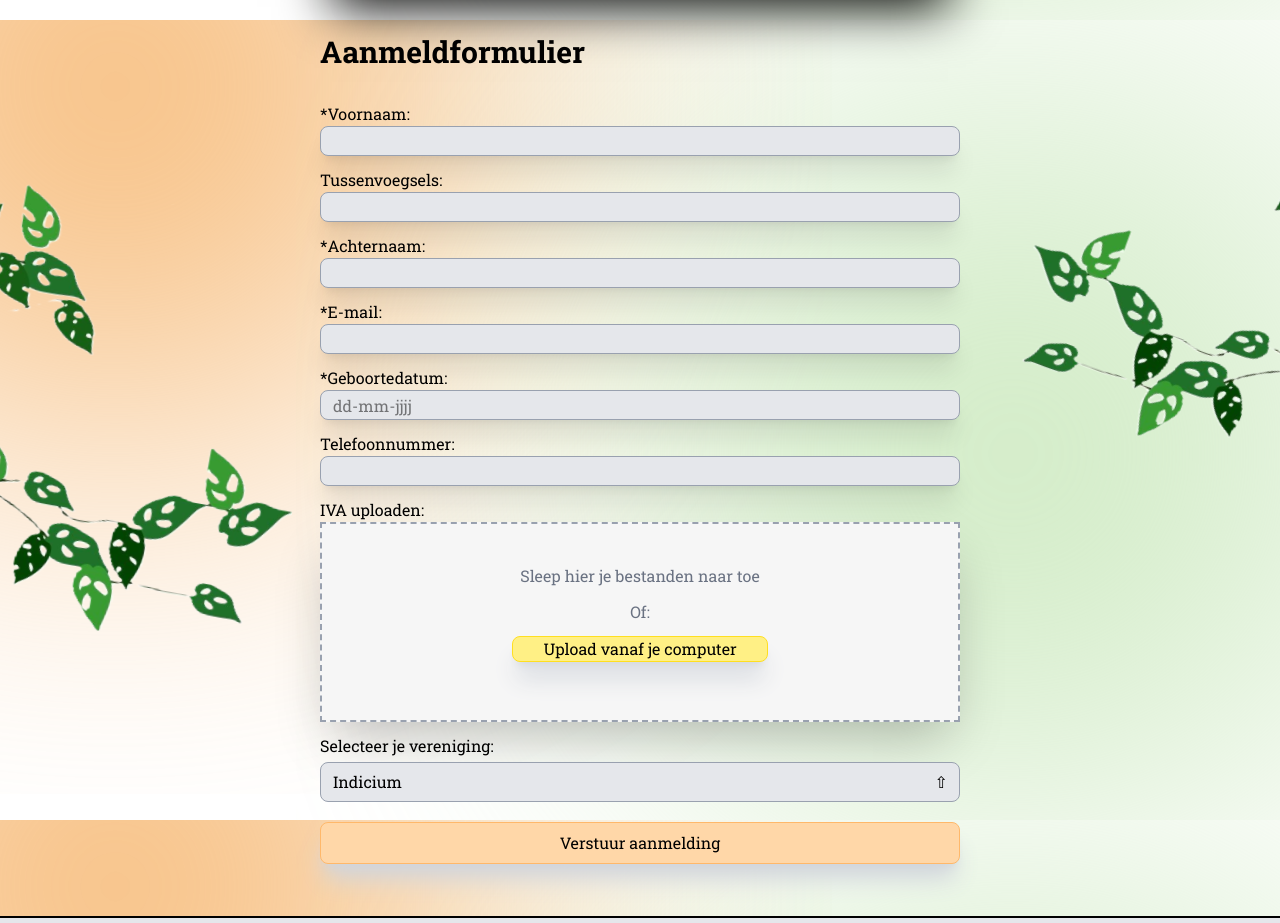
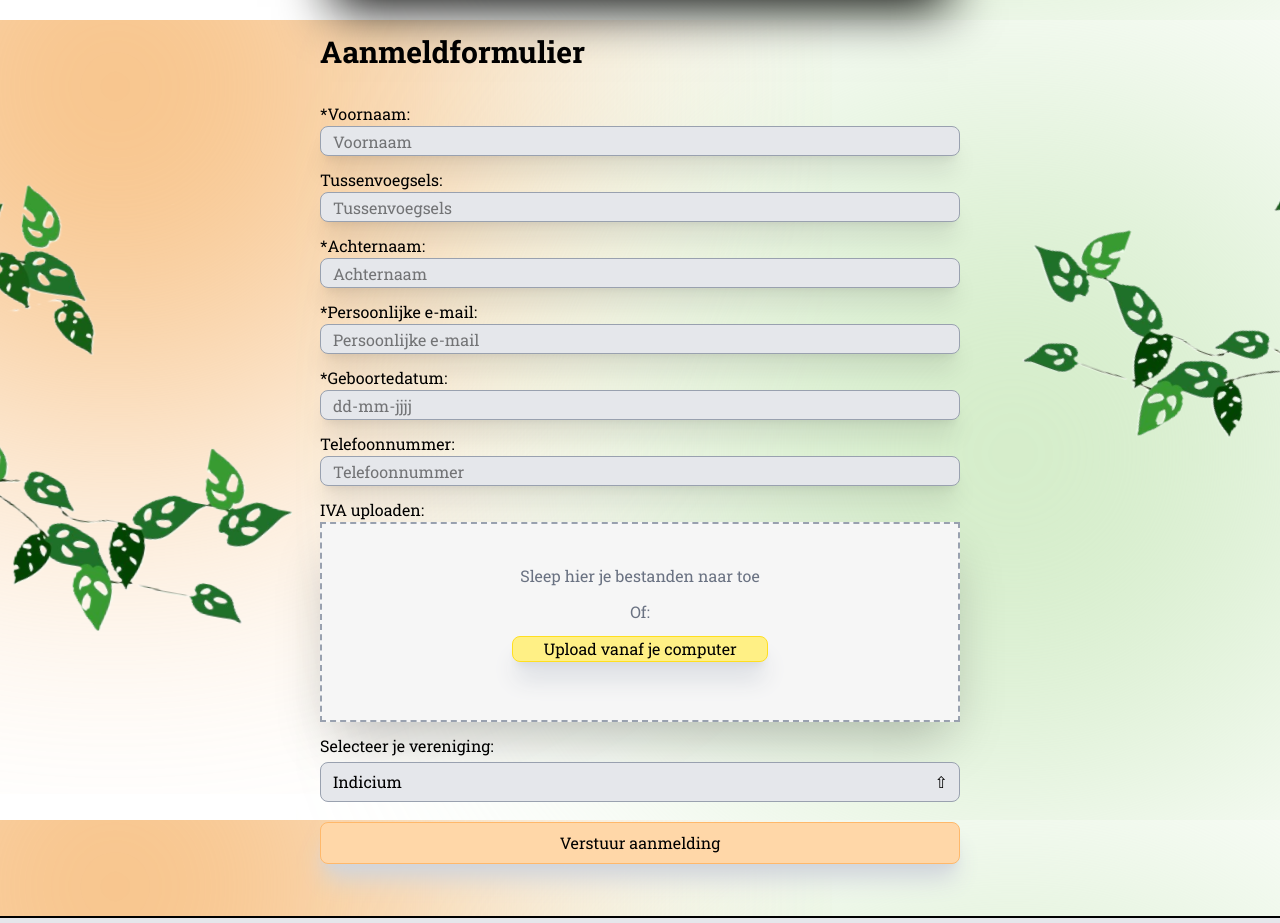
Before and after one commit to sempruijs/pluisie, a SvelteKit app in the folder frontend/: page /register in a window 1280 px wide. Shown: the part 780-1703 px from the top of the page. Built offline with nearby package versions, Linux system fonts and the light colour scheme.

Commit message:
add more placeholders

```diff
--- a/frontend/src/lib/components/LoginDialog.svelte
+++ b/frontend/src/lib/components/LoginDialog.svelte
@@ -29,12 +29,12 @@
 	class="bg-white h-90 w-full max-w-lg md:max-w-xl mx-3 p-8 rounded-lg shadow-2xl"
 >
 	<div class="flex2 my-4">
-		<h1 class="pl-1 font-semibold">E-mail:</h1>
+		<h1 class="pl-1 font-semibold">Persoonlijke e-mail:</h1>
 		<input
 			type="text"
 			bind:value={form.email}
 			class="w-full h-7.5 bg-gray-200 shadow-xl border px-3 border-gray-400 shadow-gray-200 rounded-lg outline-none selecttext"
-			placeholder="email"
+			placeholder="Persoonlijke email"
 		/>
 	</div>
 	<div class="flex2 my-4">
--- a/frontend/src/routes/register/+page.svelte
+++ b/frontend/src/routes/register/+page.svelte
@@ -92,25 +92,29 @@
             <div class="form-control">
                 <h3 class="form-label">Voornaam:</h3>
             <input type="text" required
+                    placeholder="Voornaam"
                     class="w-full h-7.5 bg-gray-200 shadow-xl border px-3 border-gray-400 rounded-lg outline-none selecttext mb-3"
                     bind:value={voornaam}
                     />
             </div>
                     <h3>Tussenvoegsels:</h3>
             <input type="text"
+                    placeholder="Tussenvoegsels"
                     class="w-full h-7.5 bg-gray-200 shadow-xl border px-3 border-gray-400 rounded-lg outline-none selecttext mb-3"
                     bind:value={tussenvoegsels}
                     />
             <div class="form-control">
                     <h3 class="form-label">Achternaam:</h3>
             <input type="text" required
+                    placeholder="Achternaam"
                     class="w-full h-7.5 bg-gray-200 shadow-xl border px-3 border-gray-400 rounded-lg outline-none selecttext mb-3"
                     bind:value={achternaam}
                     />
             </div>
             <div class="form-control">
-                <h3 class="form-label">E-mail:</h3>
+                <h3 class="form-label">Persoonlijke e-mail:</h3>
         <input type="text" required
+                placeholder="Persoonlijke e-mail"
                 class="w-full h-7.5 bg-gray-200 shadow-xl border px-3 border-gray-400 rounded-lg outline-none selecttext mb-3"
                 bind:value={email}
                 />
@@ -127,6 +131,7 @@
             </div>
                     <h3>Telefoonnummer:</h3>
             <input type="text"
+                    placeholder="Telefoonnummer"
                     class="w-full h-7.5 bg-gray-200 shadow-xl border px-3 border-gray-400 rounded-lg outline-none selecttext mb-3"
                     bind:value={telefoonnummer}
                     />
```
